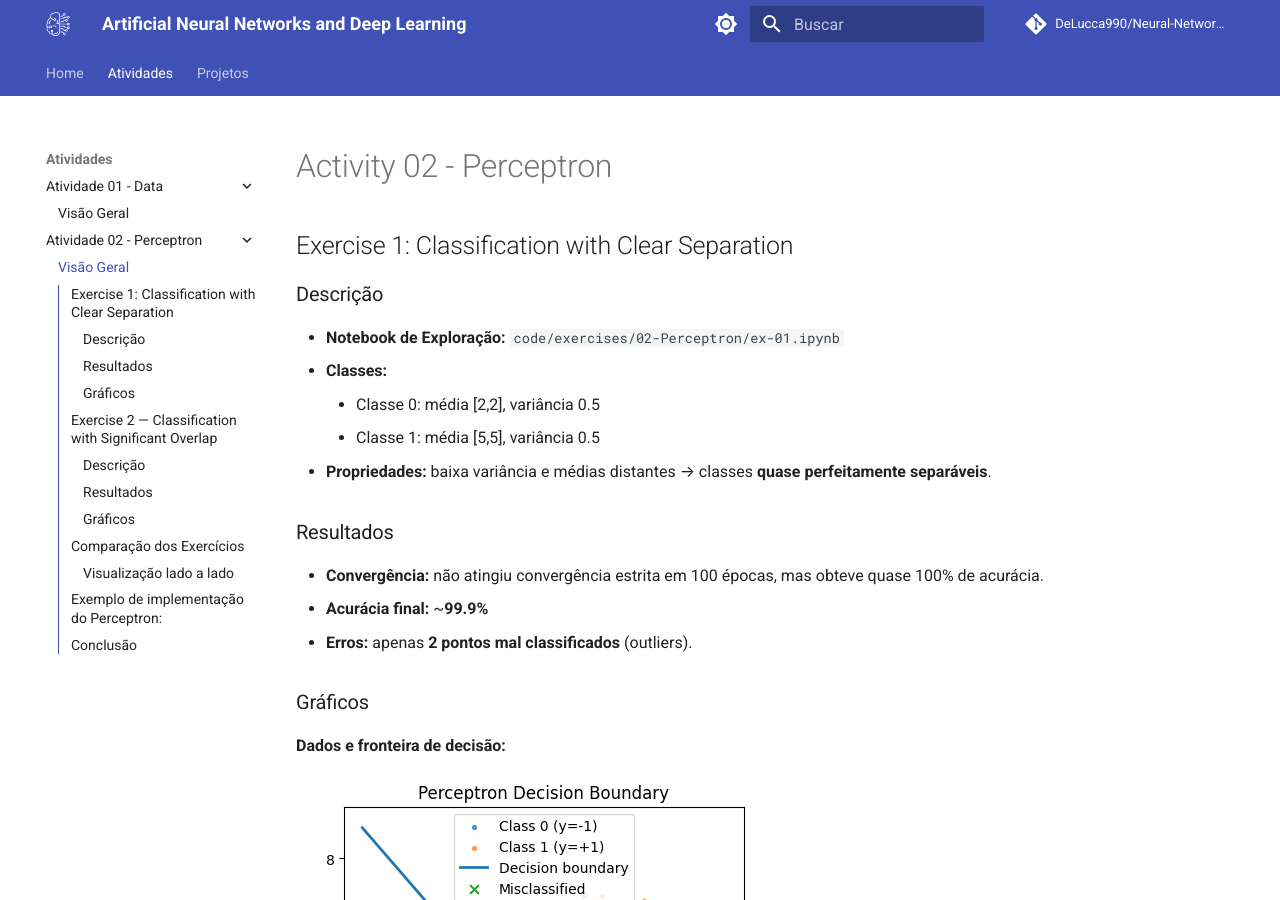
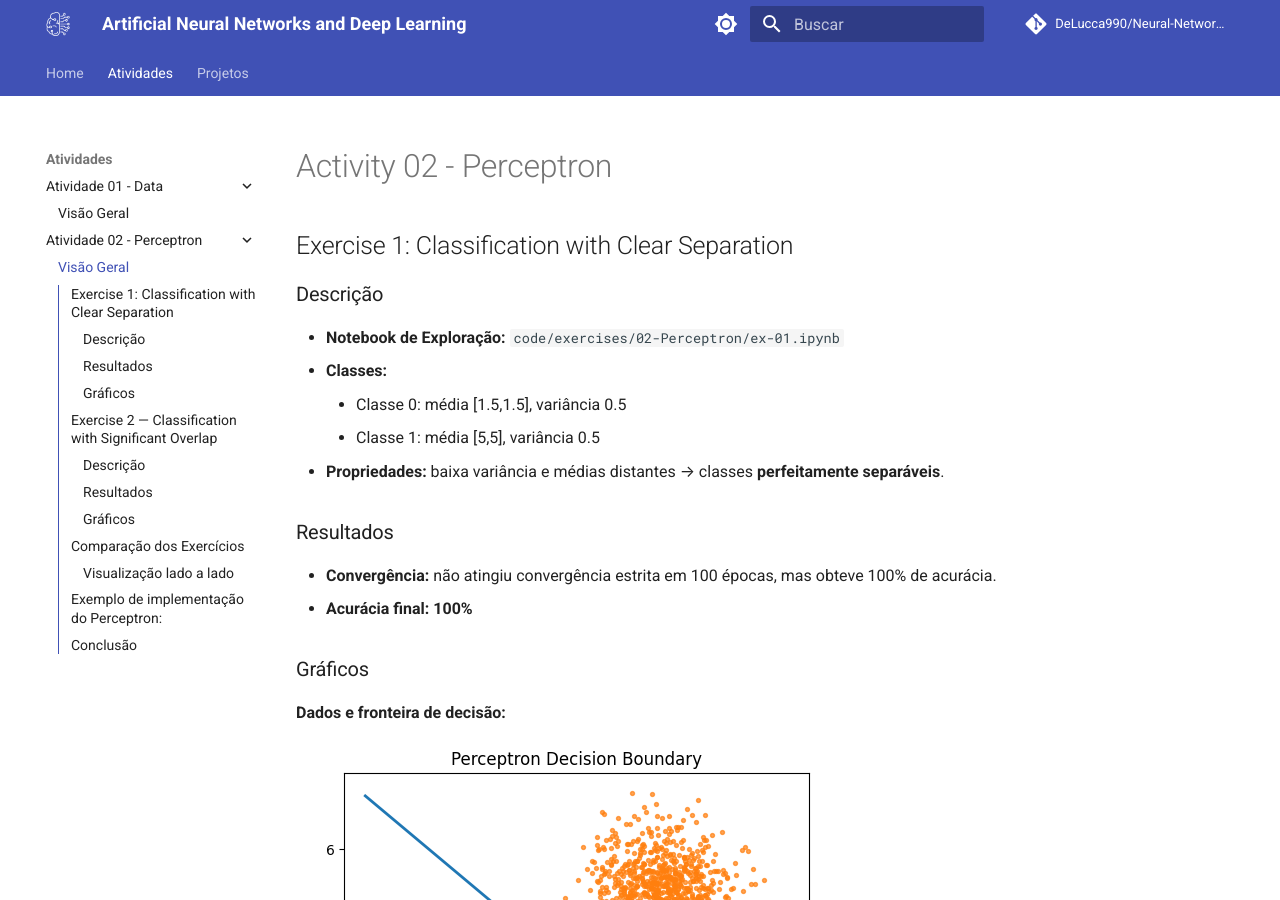
Before and after one commit to DeLucca990/Neural-Networks-Classes, an MkDocs documentation site: the page built from docs/activities/activity_02.md, in a window 1280 px wide and 900 px high. Built offline with MkDocs 1.6.1 and Material for MkDocs 9.7.7, drawn with Linux system fonts in a browser that asks for light colours; comment, search, counter and statistics services are not loaded; some of the changed text lies outside the part shown.

Commit message:
update: activity 2 with mean equal to 1.5 on exercise 1

```diff
--- a/docs/activities/activity_02.md
+++ b/docs/activities/activity_02.md
@@ -4,14 +4,13 @@
 ### Descrição
 - **Notebook de Exploração:** `code/exercises/02-Perceptron/ex-01.ipynb`
 - **Classes:**
-    - Classe 0: média [2,2], variância 0.5
+    - Classe 0: média [1.5,1.5], variância 0.5
     - Classe 1: média [5,5], variância 0.5
-- **Propriedades:** baixa variância e médias distantes → classes **quase perfeitamente separáveis**.
+- **Propriedades:** baixa variância e médias distantes → classes **perfeitamente separáveis**.
 
 ### Resultados
-- **Convergência:** não atingiu convergência estrita em 100 épocas, mas obteve quase 100% de acurácia.
-- **Acurácia final:** ~**99.9%**
-- **Erros:** apenas **2 pontos mal classificados** (outliers).
+- **Convergência:** não atingiu convergência estrita em 100 épocas, mas obteve 100% de acurácia.
+- **Acurácia final:** **100%**
 
 ### Gráficos
 
@@ -60,8 +59,8 @@
 |---------|-------------|-------------|
 | **Separabilidade** | Quase linearmente separável | Forte sobreposição |
 | **Convergência** | Quase perfeita, acurácia ~100% | Nunca converge, oscila |
-| **Acurácia final** | 99.9% | ~73% |
-| **Erros** | ~2 pontos | ~512 pontos |
+| **Acurácia final** | 100% | ~73% |
+| **Erros** | 0 pontos | ~512 pontos |
 | **Decisão** | Reta clara que separa bem | Reta com muitos erros inevitáveis |
 
 ### Visualização lado a lado
```
Also changed, not shown: docs/assets/activities/02/ex01_0.png, docs/assets/activities/02/ex01_1.png, docs/assets/activities/02/ex01_2.png, 1 other file.
